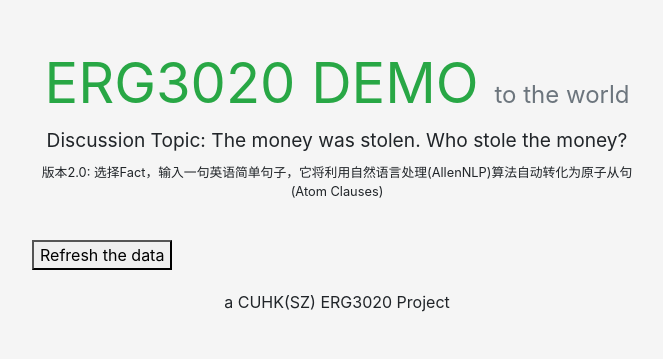
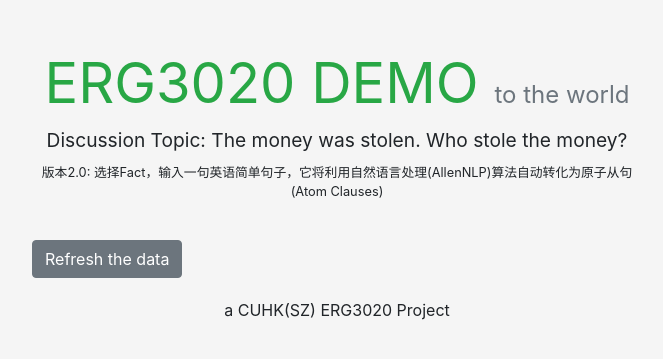
Before and after one commit to BlueRainLi/ERG3020-Project, a Flask app: template sayhello/templates/base.html in a window 1280 px wide. Shown: the top 359 px of the page, without its empty margins (303-966 px from the left). Run offline with Flask 2, Linux system fonts and the light colour scheme; the template is opened without the code that fills it, so the values that code supplies are empty; parts of the project's set-up code (start-up, migrations or seed data) failed here and were passed over; some libraries are stand-ins or nearby versions.

Commit message:
Update base.html
Change style.

```diff
--- a/sayhello/templates/base.html
+++ b/sayhello/templates/base.html
@@ -29,7 +29,7 @@
     </header>
 
     <form action="/refresh" method="get" class="form">
-        <button name="refresh" type=submit class="button">Refresh the data</button>
+        <button name="refresh" type=submit class="btn btn-secondary">Refresh the data</button>
     </form>
 
     {% for message in get_flashed_messages() %}
```
